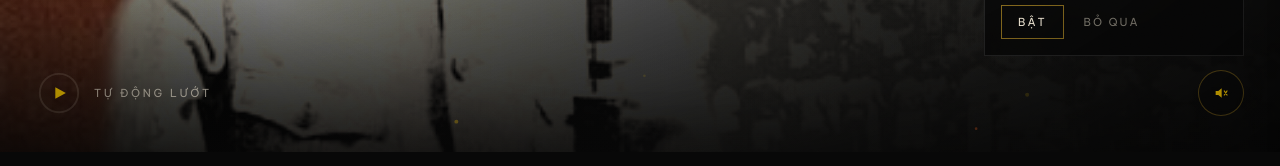
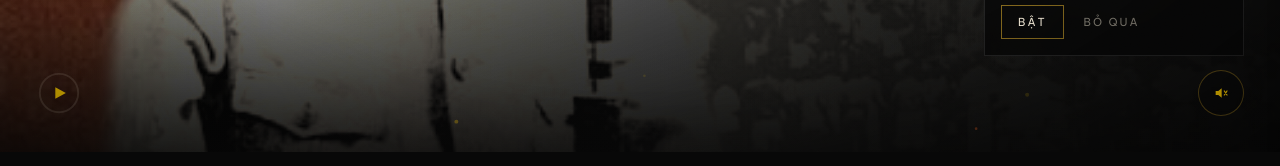
Before and after one commit to lehongquan12a08-gif/Khang-chien-chong-Phap, a Next.js app: page / in a window 1280 px wide. Shown: the part 648-814 px from the top of the page. Built offline with nearby package versions, Linux system fonts and the light colour scheme.

Commit message:
Auto-scroll control: icon-only button (drop text label, keep tooltip and aria-label)

```diff
--- a/components/AutoScrollButton.tsx
+++ b/components/AutoScrollButton.tsx
@@ -236,7 +236,8 @@ export default function AutoScrollButton() {
       onClick={toggle}
       aria-pressed={playing}
       aria-label={playing ? 'Tạm dừng tự động lướt' : 'Tự động lướt qua hành trình'}
-      className="group fixed bottom-7 left-6 z-[95] flex items-center gap-3 md:bottom-9 md:left-9"
+      title={label}
+      className="group fixed bottom-7 left-6 z-[95] flex items-center md:bottom-9 md:left-9"
     >
       <span className="relative flex h-[46px] w-[46px] items-center justify-center">
         {/* progress ring */}
@@ -270,10 +271,6 @@ export default function AutoScrollButton() {
           )}
         </span>
       </span>
-
-      <span className="font-body text-[11px] uppercase tracking-[0.24em] text-vn-ivory/70 transition-colors duration-300 group-hover:text-vn-ivory">
-        {label}
-      </span>
     </button>
   );
 }
```
